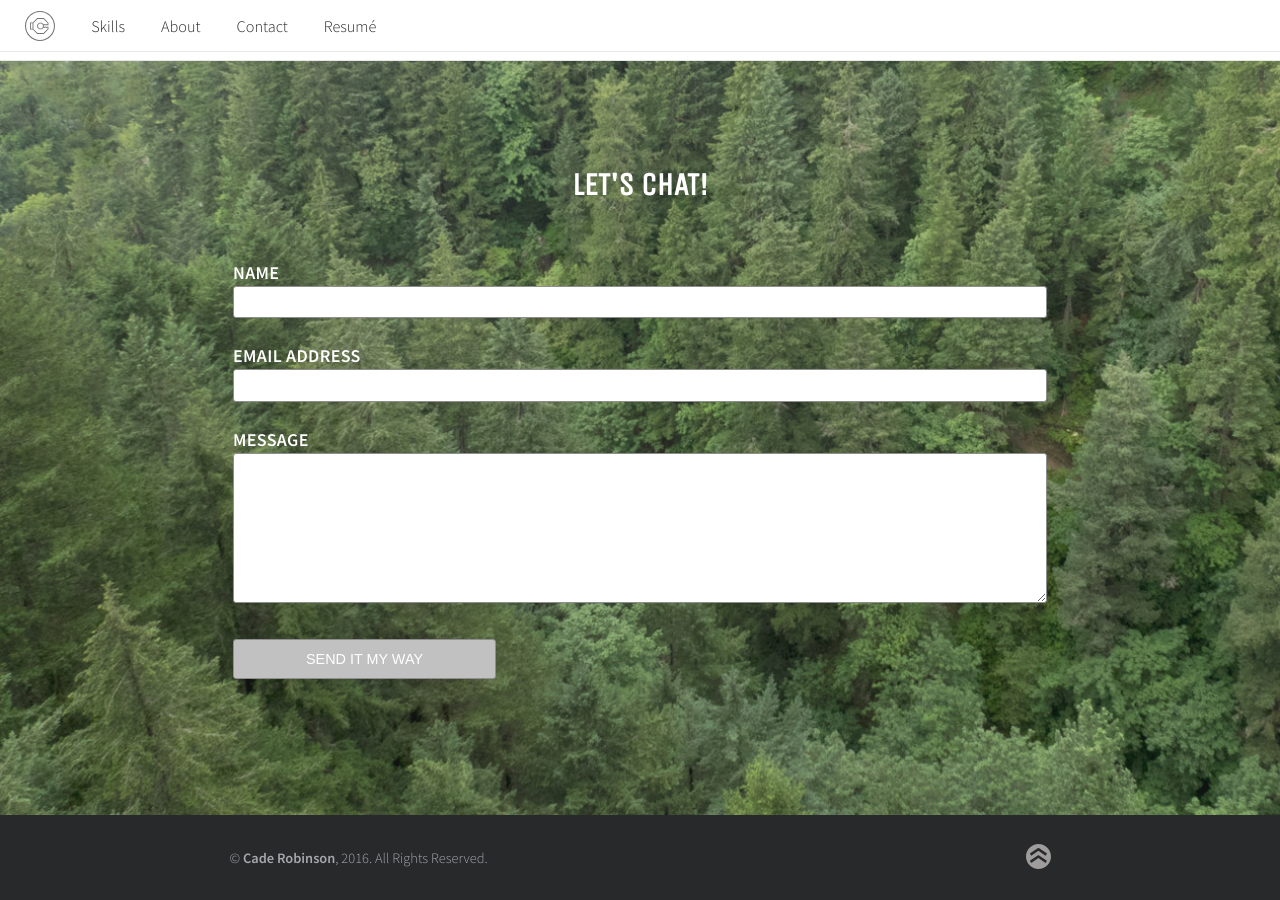
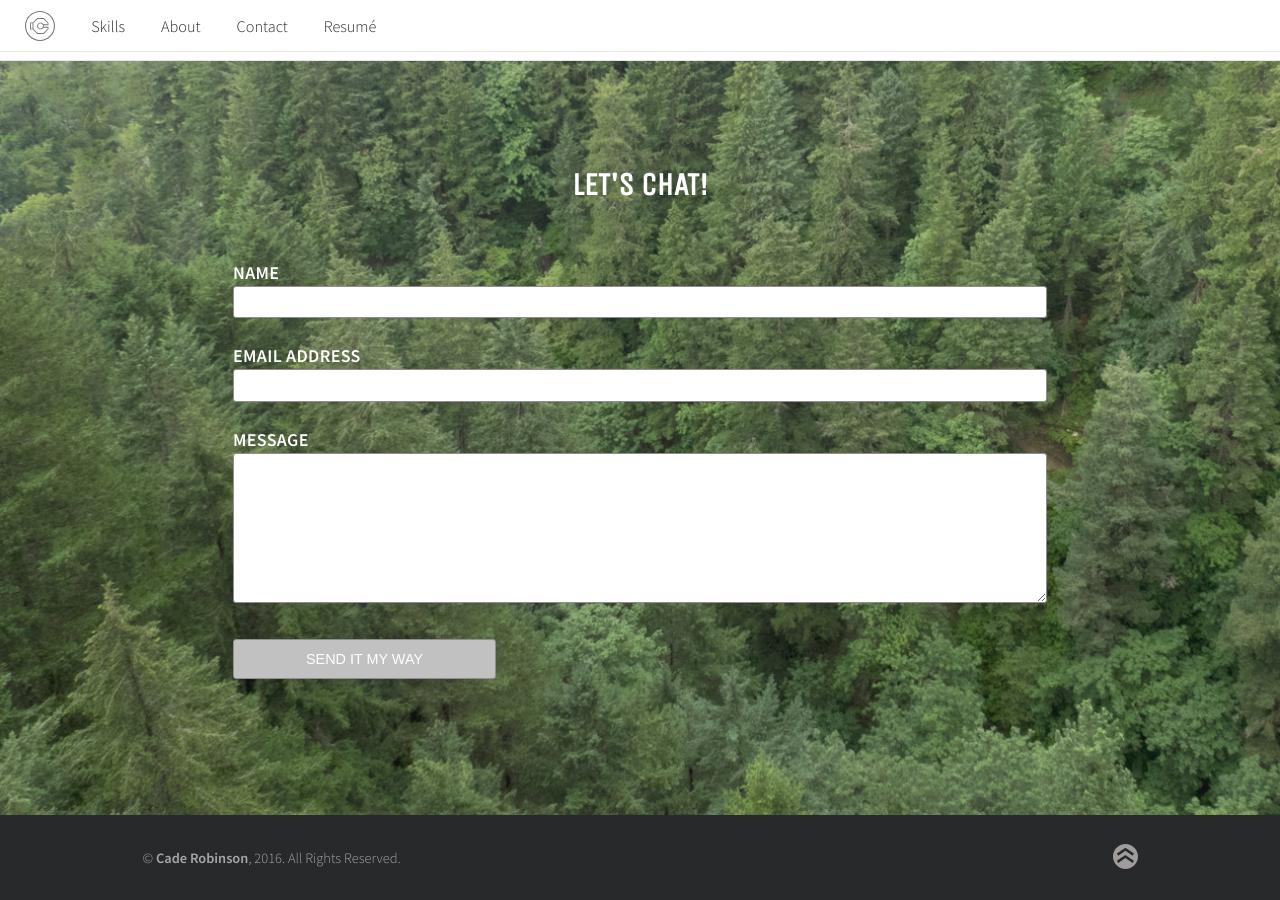
Before and after one commit to okay-cade/okay-cade.github.io, a Jekyll site: the page built from index.html, in a window 1280 px wide and 900 px high, scrolled down 3485 px. Built offline with Jekyll 4.4.1, drawn with Linux system fonts in a browser that asks for light colours.

Commit message:
change footer wrap

```diff
--- a/_includes/footer.html
+++ b/_includes/footer.html
@@ -1,5 +1,5 @@
 <footer class="footer">
-  <div class="l-wrapper">
+  <div class="l-wrapper-large">
     <span>&copy; <strong>Cade Robinson</strong>, 2016. All Rights Reserved.</span>
     <a href="#top" class="footer-top">{% include svgs/top.html %}</a>
   </div>
--- a/_sass/_main.scss
+++ b/_sass/_main.scss
@@ -195,7 +195,7 @@ textarea {
   color: lighten($color-body, 50%);
   font-size: .8em;
   padding: 2em 0;
-  .l-wrapper {
+  .l-wrapper-large {
     @include align-items(center);
     @include flexbox;
     @include justify-content(space-between);
```
